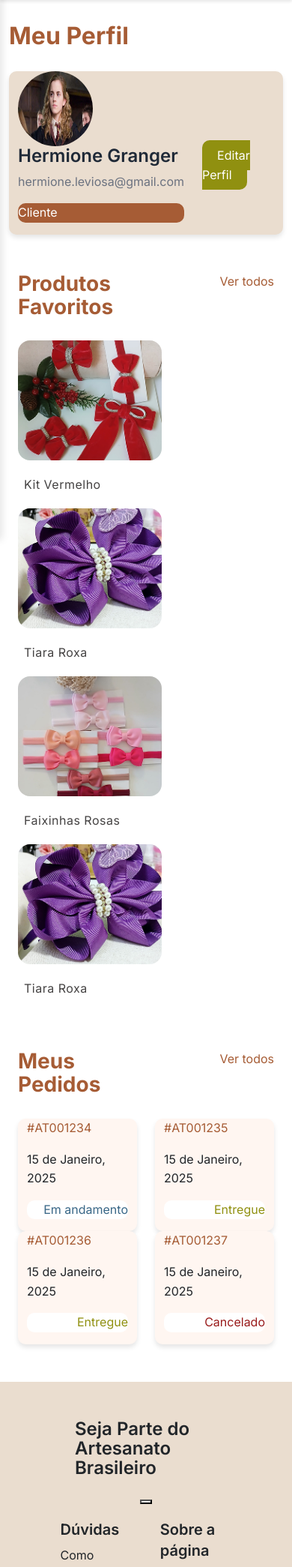
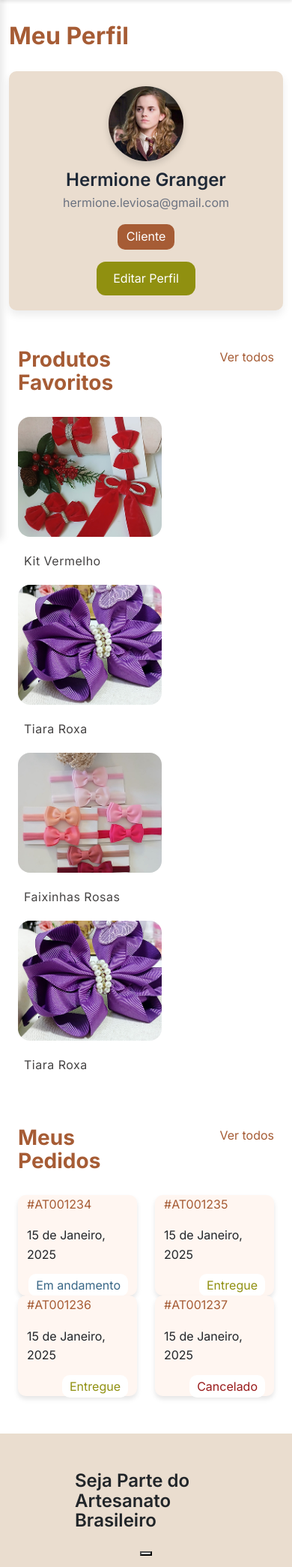
Before and after one commit to AroldoF/Atelie-Digital, a Django app: page /accounts/profile/ in a window 390 px wide. Shown: the part 124-2214 px from the top of the page at 75% size. Run offline with Django 5.2, Linux system fonts and the light colour scheme.

Commit message:
feat: adicionar css finalizado do card de perfil

```diff
--- a/apps/accounts/static/accounts/css/partials/card_profile.css
+++ b/apps/accounts/static/accounts/css/partials/card_profile.css
@@ -1,14 +1,16 @@
 .card_profile{
     background-color: var(--color-surface);
     border-radius: 10px;
-    box-shadow: 0 4px 6px rgba(0, 0, 0, 0.1);
+    padding: 20px 28px;
+    box-shadow: 0 6px 12px rgba(0,0,0,0.08);
 }
 
 .profile_img{
     width: 100px;
     height: 100px;
     border-radius: 50%;
-    overflow: hidden;
+    object-fit: cover;
+    box-shadow: 0 4px 10px rgba(0,0,0,0.15);
 }
 
 p{
@@ -17,21 +19,58 @@ p{
 
 #name{
     color: #1f2937;
+    margin-bottom: 4px;
 }
 
 #email{
     color: #6b7280;
+    margin-bottom: 8px;
 }
 
 #tag_user{
     background-color: var(--color-primary);
     color: var(--color-background);
+    padding: 4px 12px;
     border-radius: 10px;
 }
 
 #btn_profile{
+    display: inline-block;
     background-color: var(--color-green);
     color: var(--color-background);
-    border-radius: 10px;
-    padding: 10px 20px;
+    border-radius: 12px;
+    padding: 10px 22px;
+    text-decoration: none;
+    transition: 0.2s ease-in-out;
 }
+
+@media (max-width: 430px) {
+
+    /* Forçar a row a virar coluna */
+    .card_profile .row {
+        flex-direction: column !important;
+        text-align: center;
+    }
+
+    /* Tirar o ms-auto e centralizar tudo */
+    .card_profile .col-auto,
+    .card_profile .col {
+        margin-left: 0 !important;
+        margin-right: 0 !important;
+    }
+
+    /* Espaçamento entre os elementos */
+    .profile_img {
+        margin-bottom: 12px;
+    }
+
+    #tag_user {
+        display: inline-block;
+        margin-top: 8px;
+    }
+
+    #btn_profile {
+        margin-top: 16px;
+        display: inline-block;
+    }
+}
--- a/apps/accounts/templates/accounts/partials/card_profile.html
+++ b/apps/accounts/templates/accounts/partials/card_profile.html
@@ -5,16 +5,16 @@
 {% endblock style %}
 
 <div class="container card_profile margin">
-  <div class="row">
-    <div class="col">
+  <div class="row align-items-center">
+    <div class="col-auto">
       <img src="{% static url %}" class="profile_img" alt="{{ description }}">
     </div>
-    <div class="col">
+    <div class="col-auto">
       <h3 id="name">{{ name }}</h3>
       <p id="email">{{ email }}</p>
-      <p id="tag_user">{{ tag_user }}</p> <!--Customer/Artisian-->
+      <span id="tag_user">{{ tag_user }}</span> <!--Customer/Artisian-->
     </div>
-    <div class="col">
+    <div class="col-auto ms-auto">
       <a href="{#{% url %}#}" id="btn_profile">Editar Perfil</a>
     </div>
   </div>
--- a/apps/orders/static/orders/css/partials/order.css
+++ b/apps/orders/static/orders/css/partials/order.css
@@ -7,6 +7,7 @@
 .tag{
     background-color: var(--color-background);
     border-radius: 10px;
+    padding: 5px 10px;
 }
 
 #tag_progress{
--- a/apps/orders/templates/orders/partials/order.html
+++ b/apps/orders/templates/orders/partials/order.html
@@ -12,18 +12,18 @@
         </div>
         <div class="col text-end">
             {% if status == 'progress' %}
-                <p class="tag" id="tag_progress">Em andamento</p>
+                <span class="tag" id="tag_progress">Em andamento</span>
             {% endif %}
 
             {% if status == 'delivered' %}
                 <div id="delivered">
-                    <p class="tag" id="tag_delivered">Entregue</p>
+                    <span class="tag" id="tag_delivered">Entregue</span>
                 </div>
             {% endif %}
 
             {% if status == 'cancelled' %}
                 <div id="cancelled">
-                    <p class="tag" id="tag_cancelled">Cancelado</p>
+                    <span class="tag" id="tag_cancelled">Cancelado</span>
                 </div>
             {% endif %}
         </div>
```
